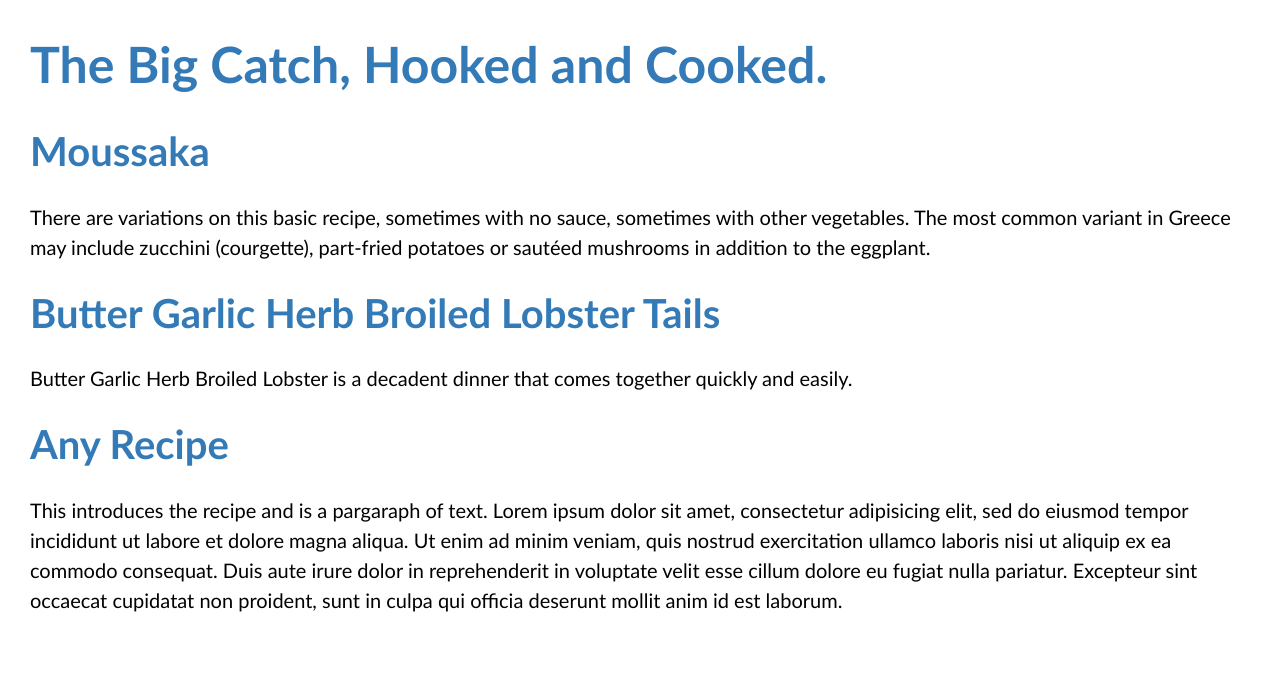
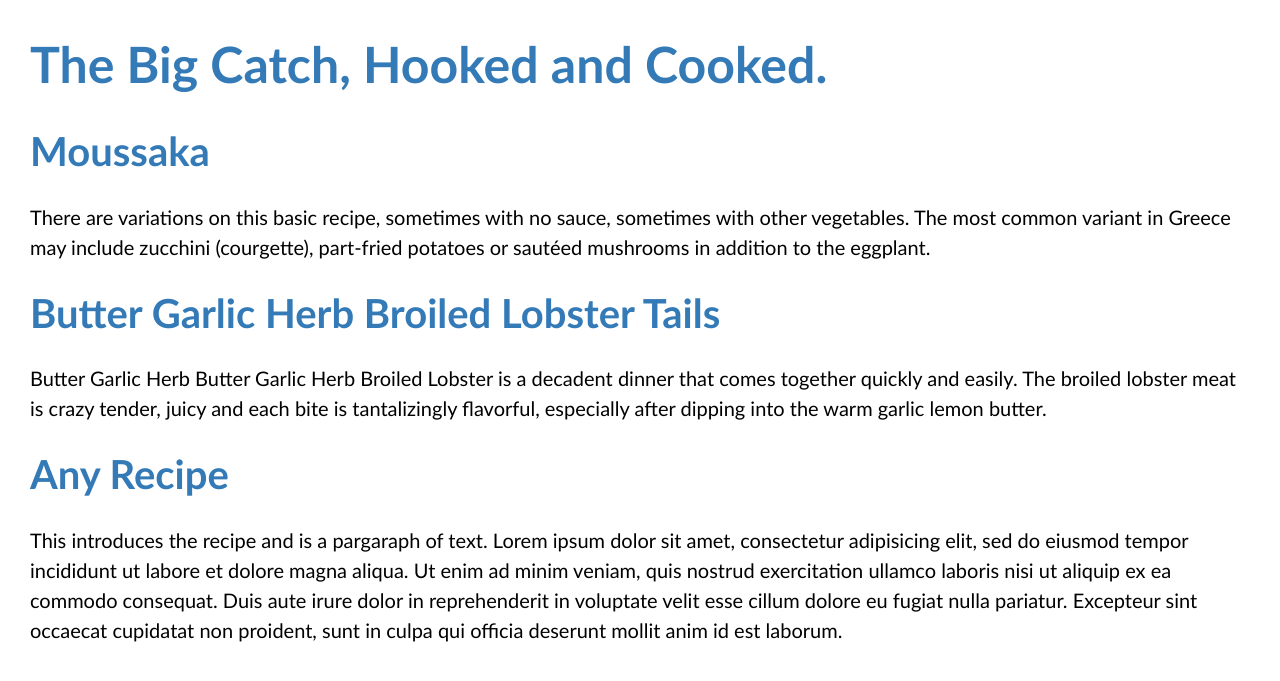
Before and after one commit to bellapickering/bellapickering.github.io, a Jekyll site: the page built from pages/recipelisting.md, in a window 1280 px wide. Shown: the top 681 px of the page. Built offline with Jekyll 4.4.1, drawn with Linux system fonts in a browser that asks for light colours; some of the changed lines change nothing that is shown.

Commit message:
lobster tail

```diff
--- a/_recipes/recipe3.markdown
+++ b/_recipes/recipe3.markdown
@@ -14,34 +14,30 @@
 
 # Butter Garlic Herb Broiled Lobster Tails
 
-Butter Garlic Herb Broiled Lobster is a decadent dinner that comes together quickly and easily.
+Butter Garlic Herb Butter Garlic Herb Broiled Lobster is a decadent dinner that comes together quickly and easily. The broiled lobster meat is crazy tender, juicy and each bite is tantalizingly flavorful, especially after dipping into the warm garlic lemon butter.
+
 
 <!--more-->
 
-[![Lobster Tails](/_uploads/Lobstertailsrecipe1.jpg)](/_uploads/Lobstertailsrecipe1.jpg)
+[![Lobster Tails](/_uploads/recipe1.jpg)](/_uploads/recipe1.jpg)
 
 ## Ingredients
 
-- 1 kg aubergines (large or/and elongated variety)
-- 160 ml vegetable oil (about 1 teacup)
-- 1 large onion, finely sliced
-- 450 grams minced beef
-- 1 glass white wine (not retsina, but aretsinoto)
-- 350 grams fresh tomatoes,
-- 1400 grams tomatoes, drained of some of their juice and chopped
-- teaspoon ground cinnamon
-- teaspoon ground allspice
-- salt and black pepper
-- 1 teaspoon oregano
-- 25 grams grated Parmesan, Kefalotiri, or Gruyere cheese
-- some chopped parsley
-- 80 grams butter
-- 80 grams flour
-- 600 ml warm milk
-- 30 grams grated Parmesan or Gruyere cheese
-- 2 egg yolks
-- 4 tablespoons toasted breadcrumbs
+- 4 lobster tails
+- 1 Tbsp fresh parsley, very finely chopped, plus more for garnish
+- 2 garlic cloves, pressed
+- 1 tsp dijon mustard
+- 1/4 tsp salt
+- 1/8 tsp black pepper
+- 1 1/2 Tbsp olive oil
+- 1 1/2 Tbsp fresh lemon juice
+- 4 Tbsp unsalted butter, divided
 
+
+### Preparation/ Butterflying the Lobster Tails
+1. Use kitchen scissors to cut through the top shell of the lobster tail, stopping at the base of the tail and snipping through the top portion of the meat as you go.
+2. Flip the tail over to the back see-through side of the tail and crack the ribs in the center. This will help open the shell.
+3. Open the shell using your thumbs and fingers and loosen the meat from the shell (remove vein if present). Work carefully – shells can be sharp! Lift the meat from the shell, keeping it attached at the base. Press the shell together and set the lobster meat over the top. The bulk of the lobster meat should be sitting over the top of the shell.
 
 ## Method
 
```
Also changed, not shown: _uploads/recipe1.jpg (renamed from _uploads/Lobstertailsrecipe1 .jpg).
